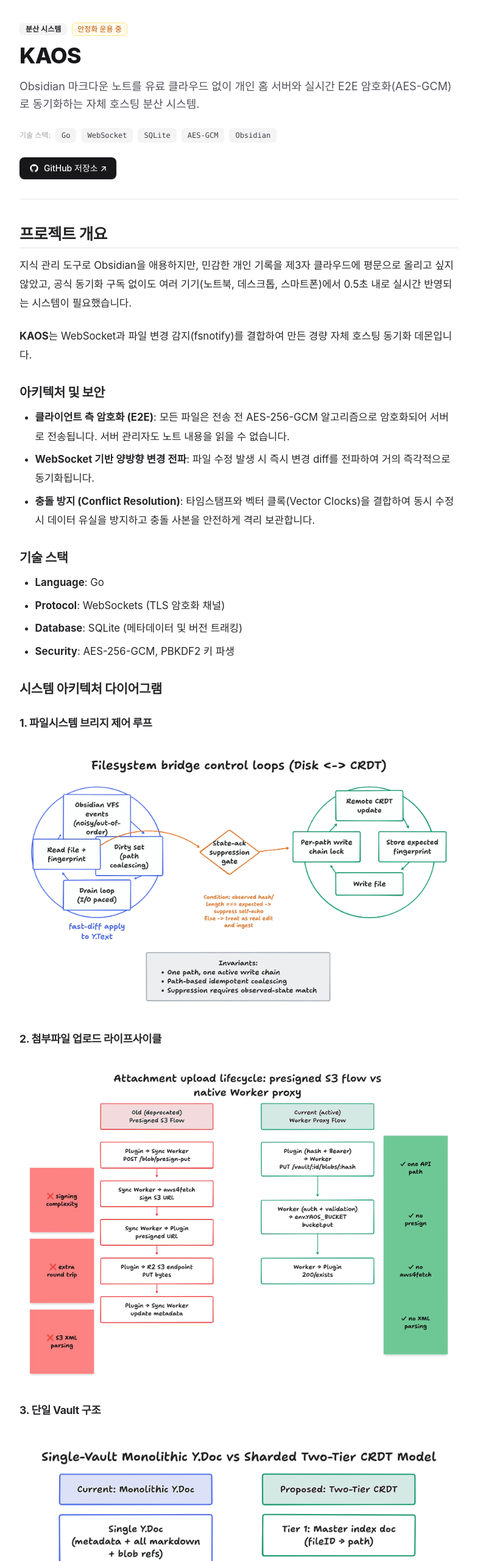
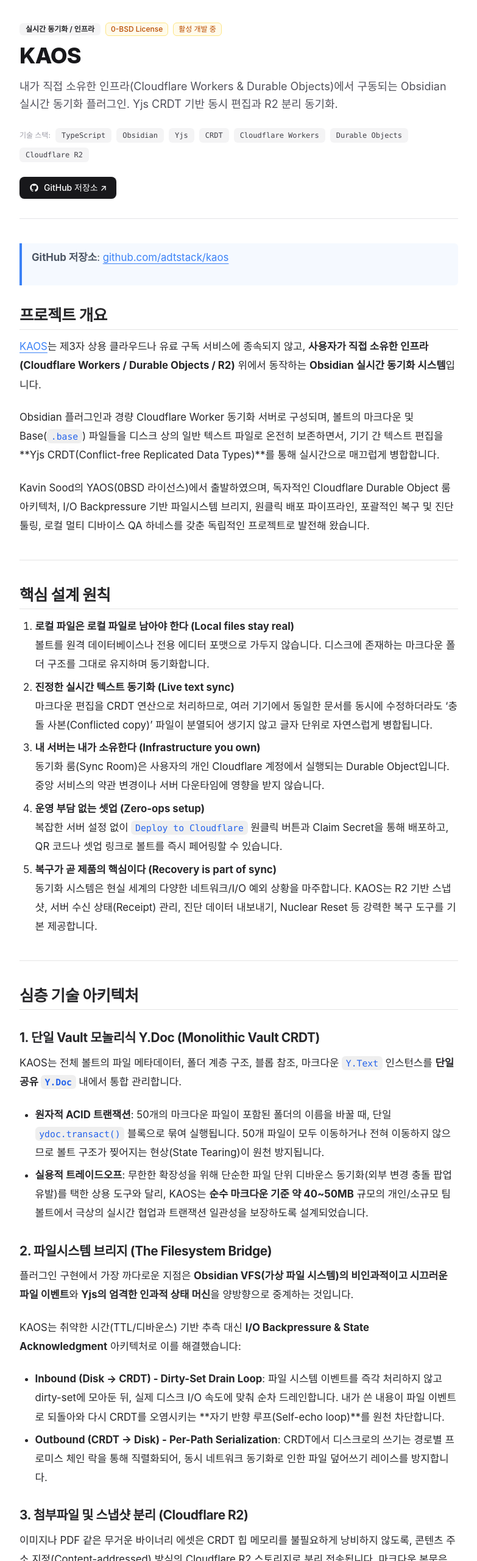
Before and after one commit to adtstack/adtstack.github.io, an Astro site: page /projects/kaos in a window 1280 px wide. Shown: the part 140-2700 px from the top of the page at 61% size, without its empty margins (248-1031 px from the left). Built offline with nearby package versions, Linux system fonts and the light colour scheme; Astro itself is replaced by a stand-in of ours; a web font is replaced by a local one.

Commit message:
docs: rewrite KAOS project page based on actual adtstack/kaos repository

```diff
--- a/src/content/blog/local-first-software.md
+++ b/src/content/blog/local-first-software.md
@@ -27,4 +27,4 @@
 
 ## 실제로 구축하며 배운 것들
 
-제가 개발 중인 Obsidian 동기화 데몬 `KAOS`나 캘린더 앱 `BriefCal` 역시 철저하게 이 원칙에 입각해 설계되었습니다. 로컬 퍼스트 아키텍처를 도입한 뒤로, 네트워크 지연으로 인한 렉이나 데이터 유실에 대한 불안감에서 완전히 해방될 수 있었습니다.
+제가 개발 중인 Obsidian 동기화 플러그인 [KAOS](https://github.com/adtstack/kaos)나 캘린더 앱 [BriefCal](https://github.com/adtstack/BriefCal) 역시 철저하게 이 원칙에 입각해 설계되었습니다. 로컬 퍼스트 아키텍처를 도입한 뒤로, 네트워크 지연으로 인한 렉이나 데이터 유실에 대한 불안감에서 완전히 해방될 수 있었습니다.
--- a/src/content/projects/kaos.md
+++ b/src/content/projects/kaos.md
@@ -1,39 +1,90 @@
 ---
 title: "KAOS"
-description: "Obsidian 마크다운 노트를 유료 클라우드 없이 개인 홈 서버와 실시간 E2E 암호화(AES-GCM)로 동기화하는 자체 호스팅 분산 시스템."
-category: "분산 시스템"
-tags: ["Go", "WebSocket", "SQLite", "AES-GCM", "Obsidian"]
-badges: ["안정화 운용 중"]
+description: "내가 직접 소유한 인프라(Cloudflare Workers & Durable Objects)에서 구동되는 Obsidian 실시간 동기화 플러그인. Yjs CRDT 기반 동시 편집과 R2 분리 동기화."
+category: "실시간 동기화 / 인프라"
+tags: ["TypeScript", "Obsidian", "Yjs", "CRDT", "Cloudflare Workers", "Durable Objects", "Cloudflare R2"]
+badges: ["0-BSD License", "활성 개발 중"]
 pubDate: 2026-04-01
 githubUrl: "https://github.com/adtstack/kaos"
 featured: true
-order: 4
+order: 1
 ---
+
+> **GitHub 저장소**: [github.com/adtstack/kaos](https://github.com/adtstack/kaos)
 
 ## 프로젝트 개요
 
-지식 관리 도구로 Obsidian을 애용하지만, 민감한 개인 기록을 제3자 클라우드에 평문으로 올리고 싶지 않았고, 공식 동기화 구독 없이도 여러 기기(노트북, 데스크톱, 스마트폰)에서 0.5초 내로 실시간 반영되는 시스템이 필요했습니다.
+[KAOS](https://github.com/adtstack/kaos)는 제3자 상용 클라우드나 유료 구독 서비스에 종속되지 않고, **사용자가 직접 소유한 인프라(Cloudflare Workers / Durable Objects / R2)** 위에서 동작하는 **Obsidian 실시간 동기화 시스템**입니다.
 
-**KAOS**는 WebSocket과 파일 변경 감지(fsnotify)를 결합하여 만든 경량 자체 호스팅 동기화 데몬입니다.
+Obsidian 플러그인과 경량 Cloudflare Worker 동기화 서버로 구성되며, 볼트의 마크다운 및 Base(`.base`) 파일들을 디스크 상의 일반 텍스트 파일로 온전히 보존하면서, 기기 간 텍스트 편집을 **Yjs CRDT(Conflict-free Replicated Data Types)**를 통해 실시간으로 매끄럽게 병합합니다.
 
-### 아키텍처 및 보안
-- **클라이언트 측 암호화 (E2E)**: 모든 파일은 전송 전 AES-256-GCM 알고리즘으로 암호화되어 서버로 전송됩니다. 서버 관리자도 노트 내용을 읽을 수 없습니다.
-- **WebSocket 기반 양방향 변경 전파**: 파일 수정 발생 시 즉시 변경 diff를 전파하여 거의 즉각적으로 동기화됩니다.
-- **충돌 방지 (Conflict Resolution)**: 타임스탬프와 벡터 클록(Vector Clocks)을 결합하여 동시 수정 시 데이터 유실을 방지하고 충돌 사본을 안전하게 격리 보관합니다.
+Kavin Sood의 YAOS(0BSD 라이선스)에서 출발하였으며, 독자적인 Cloudflare Durable Object 룸 아키텍처, I/O Backpressure 기반 파일시스템 브리지, 원클릭 배포 파이프라인, 포괄적인 복구 및 진단 툴링, 로컬 멀티 디바이스 QA 하네스를 갖춘 독립적인 프로젝트로 발전해 왔습니다.
 
-### 기술 스택
-- **Language**: Go
-- **Protocol**: WebSockets (TLS 암호화 채널)
-- **Database**: SQLite (메타데이터 및 버전 트래킹)
-- **Security**: AES-256-GCM, PBKDF2 키 파생
+---
 
-### 시스템 아키텍처 다이어그램
+## 핵심 설계 원칙
 
-#### 1. 파일시스템 브리지 제어 루프
+1. **로컬 파일은 로컬 파일로 남아야 한다 (Local files stay real)**
+   볼트를 원격 데이터베이스나 전용 에디터 포맷으로 가두지 않습니다. 디스크에 존재하는 마크다운 폴더 구조를 그대로 유지하며 동기화합니다.
+2. **진정한 실시간 텍스트 동기화 (Live text sync)**
+   마크다운 편집을 CRDT 연산으로 처리하므로, 여러 기기에서 동일한 문서를 동시에 수정하더라도 '충돌 사본(Conflicted copy)' 파일이 분열되어 생기지 않고 글자 단위로 자연스럽게 병합됩니다.
+3. **내 서버는 내가 소유한다 (Infrastructure you own)**
+   동기화 룸(Sync Room)은 사용자의 개인 Cloudflare 계정에서 실행되는 Durable Object입니다. 중앙 서비스의 약관 변경이나 서버 다운타임에 영향을 받지 않습니다.
+4. **운영 부담 없는 셋업 (Zero-ops setup)**
+   복잡한 서버 설정 없이 `Deploy to Cloudflare` 원클릭 버튼과 Claim Secret을 통해 배포하고, QR 코드나 셋업 링크로 볼트를 즉시 페어링할 수 있습니다.
+5. **복구가 곧 제품의 핵심이다 (Recovery is part of sync)**
+   동기화 시스템은 현실 세계의 다양한 네트워크/I/O 예외 상황을 마주합니다. KAOS는 R2 기반 스냅샷, 서버 수신 상태(Receipt) 관리, 진단 데이터 내보내기, Nuclear Reset 등 강력한 복구 도구를 기본 제공합니다.
+
+---
+
+## 심층 기술 아키텍처
+
+### 1. 단일 Vault 모놀리식 Y.Doc (Monolithic Vault CRDT)
+
+KAOS는 전체 볼트의 파일 메타데이터, 폴더 계층 구조, 블롭 참조, 마크다운 `Y.Text` 인스턴스를 **단일 공유 `Y.Doc`** 내에서 통합 관리합니다.
+
+- **원자적 ACID 트랜잭션**: 50개의 마크다운 파일이 포함된 폴더의 이름을 바꿀 때, 단일 `ydoc.transact()` 블록으로 묶여 실행됩니다. 50개 파일이 모두 이동하거나 전혀 이동하지 않으므로 볼트 구조가 찢어지는 현상(State Tearing)이 원천 방지됩니다.
+- **실용적 트레이드오프**: 무한한 확장성을 위해 단순한 파일 단위 디바운스 동기화(외부 변경 충돌 팝업 유발)를 택한 상용 도구와 달리, KAOS는 **순수 마크다운 기준 약 40~50MB** 규모의 개인/소규모 팀 볼트에서 극상의 실시간 협업과 트랜잭션 일관성을 보장하도록 설계되었습니다.
+
+### 2. 파일시스템 브리지 (The Filesystem Bridge)
+
+플러그인 구현에서 가장 까다로운 지점은 **Obsidian VFS(가상 파일 시스템)의 비인과적이고 시끄러운 파일 이벤트**와 **Yjs의 엄격한 인과적 상태 머신**을 양방향으로 중계하는 것입니다.
+
+KAOS는 취약한 시간(TTL/디바운스) 기반 추측 대신 **I/O Backpressure & State Acknowledgment** 아키텍처로 이를 해결했습니다:
+
+- **Inbound (Disk → CRDT) - Dirty-Set Drain Loop**: 파일 시스템 이벤트를 즉각 처리하지 않고 dirty-set에 모아둔 뒤, 실제 디스크 I/O 속도에 맞춰 순차 드레인합니다. 내가 쓴 내용이 파일 이벤트로 되돌아와 다시 CRDT를 오염시키는 **자기 반향 루프(Self-echo loop)**를 원천 차단합니다.
+- **Outbound (CRDT → Disk) - Per-Path Serialization**: CRDT에서 디스크로의 쓰기는 경로별 프로미스 체인 락을 통해 직렬화되어, 동시 네트워크 동기화로 인한 파일 덮어쓰기 레이스를 방지합니다.
+
+### 3. 첨부파일 및 스냅샷 분리 (Cloudflare R2)
+
+이미지나 PDF 같은 무거운 바이너리 에셋은 CRDT 힙 메모리를 불필요하게 낭비하지 않도록, 콘텐츠 주소 지정(Content-addressed) 방식의 Cloudflare R2 스토리지로 분리 전송됩니다. 마크다운 본문은 R2 없이도 즉시 동기화되며, 필요 시 R2를 연결하여 첨부파일 동기화 및 정기 볼트 스냅샷 복구 기능을 활성화할 수 있습니다.
+
+---
+
+## 시스템 아키텍처 다이어그램
+
+#### 1. 파일시스템 브리지 제어 루프 및 불변식 (Disk ↔ CRDT)
 ![파일시스템 브리지 제어 루프](/diagrams/filesystem-bridge-control-loops.webp)
 
-#### 2. 첨부파일 업로드 라이프사이클
+#### 2. 단일 Vault 모놀리식 Y.Doc vs 샤딩 모델 비교
+![단일 Vault 구조](/diagrams/single-vault-monolithic-y-doc.webp)
+
+#### 3. R2 첨부파일 업로드 및 수명 주기
 ![첨부파일 업로드 라이프사이클](/diagrams/attachment-upload-lifecycle.webp)
 
-#### 3. 단일 Vault 구조
-![단일 Vault 구조](/diagrams/single-vault-monolithic-y-doc.webp)
+#### 4. 배포 버튼 복원력 (Cloudflare Deploy Resiliency)
+![배포 버튼 복원력](/diagrams/deploy-button-resilience.webp)
+
+#### 5. 블록 청킹을 배제한 아키텍처적 근거
+![블록 청킹 배제 근거](/diagrams/why-no-block-chunking.webp)
+
+---
+
+## 기술 스택 요약
+
+- **Frontend / Client**: TypeScript, Obsidian Plugin API, CodeMirror 6, Yjs, IndexedDB
+- **Backend / Sync Room**: Cloudflare Workers, Durable Objects, WebSockets
+- **Storage / Recovery**: Cloudflare R2 (Content-addressed Blobs, Vault Snapshots)
+- **License**: 0BSD License
+
+상세한 엔지니어링 노트와 소스 코드는 [KAOS GitHub 저장소](https://github.com/adtstack/kaos)에서 확인하실 수 있습니다.
--- a/src/pages/about.astro
+++ b/src/pages/about.astro
@@ -56,7 +56,8 @@
 
 					<ul>
 						<li><strong>Native & Desktop</strong>: Swift (macOS / iOS), Tauri, Rust</li>
-						<li><strong>Systems & Backend</strong>: Go (WebSocket, 실시간 동기화), Python (FastAPI, RAG)</li>
+						<li><strong>Distributed Systems & Sync</strong>: Cloudflare Workers, Durable Objects, Yjs (CRDT), WebSockets, R2</li>
+						<li><strong>AI & Backend</strong>: Python (FastAPI, RAG, LangChain)</li>
 						<li><strong>Web & Frontend</strong>: TypeScript, Astro, React, Tailwind CSS</li>
 						<li><strong>Mobile & Storage</strong>: Flutter / Dart, SQLite, Supabase</li>
 					</ul>
```
